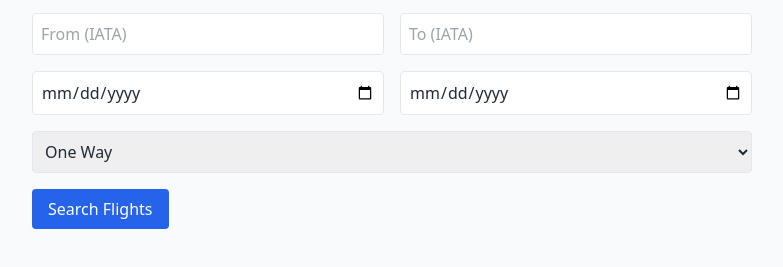
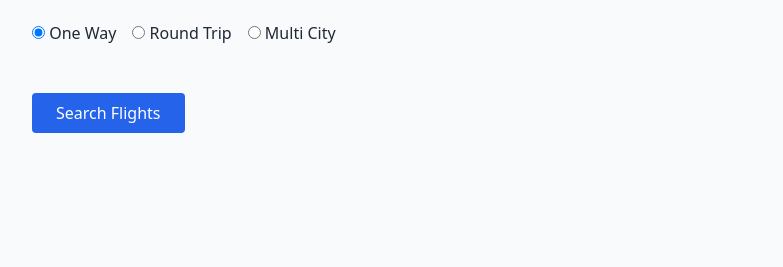
Before and after one commit to satwinder6510/api-serp, a website: page public/index.html in a window 1280 px wide. Shown: the part 59-326 px from the top of the page, without its empty margins (248-1031 px from the left). Drawn offline with nearby package versions, Linux system fonts and the light colour scheme.

Commit message:
Update index.html

```diff
--- a/public/index.html
+++ b/public/index.html
@@ -8,21 +8,18 @@
 </head>
 <body class="bg-gray-50 text-gray-800">
   <div class="max-w-3xl mx-auto p-6">
-    <h1 class="text-2xl font-bold mb-4">Flight Search</h1>
-    <form id="searchForm" class="space-y-4 mb-8">
+    <h1 class="text-2xl font-bold mb-6">Flight Search</h1>
+
+    <form id="searchForm" class="space-y-6 mb-8">
       <div class="flex gap-4">
-        <input name="departure_id" placeholder="From (IATA)" class="flex-1 border p-2 rounded" required />
-        <input name="arrival_id" placeholder="To (IATA)" class="flex-1 border p-2 rounded" required />
+        <label><input type="radio" name="type" value="2" checked /> One Way</label>
+        <label><input type="radio" name="type" value="1" /> Round Trip</label>
+        <label><input type="radio" name="type" value="3" /> Multi City</label>
       </div>
-      <div class="flex gap-4">
-        <input type="date" name="outbound_date" class="flex-1 border p-2 rounded" required />
-        <input type="date" name="return_date" class="flex-1 border p-2 rounded" />
-      </div>
-      <select name="type" class="w-full border p-2 rounded">
-        <option value="2">One Way</option>
-        <option value="1">Round Trip</option>
-      </select>
-      <button type="submit" class="bg-blue-600 text-white px-4 py-2 rounded hover:bg-blue-700">Search Flights</button>
+
+      <div id="tripFields"></div>
+
+      <button type="submit" class="bg-blue-600 text-white px-6 py-2 rounded hover:bg-blue-700">Search Flights</button>
     </form>
 
     <div id="results" class="space-y-4"></div>
```
